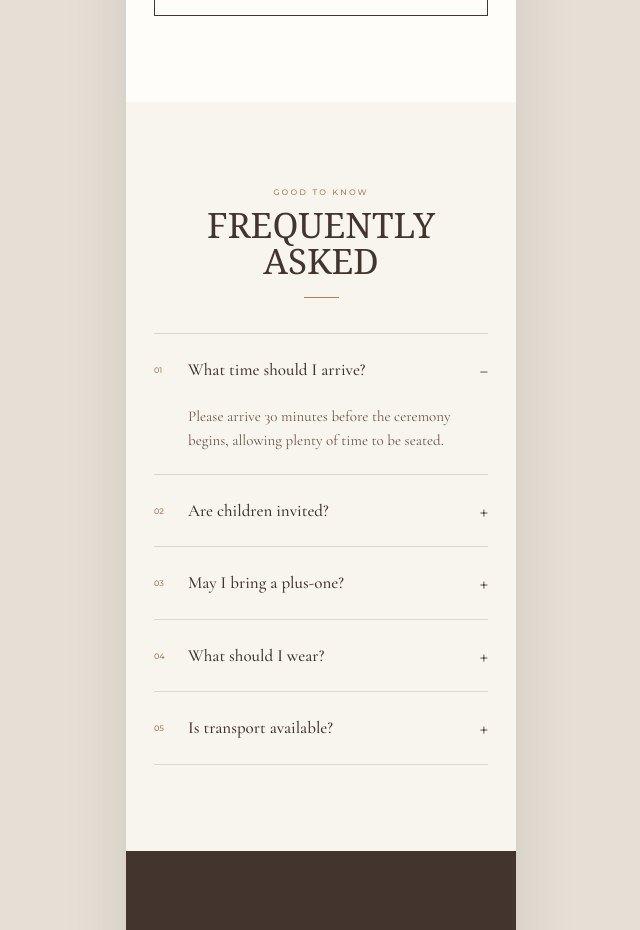
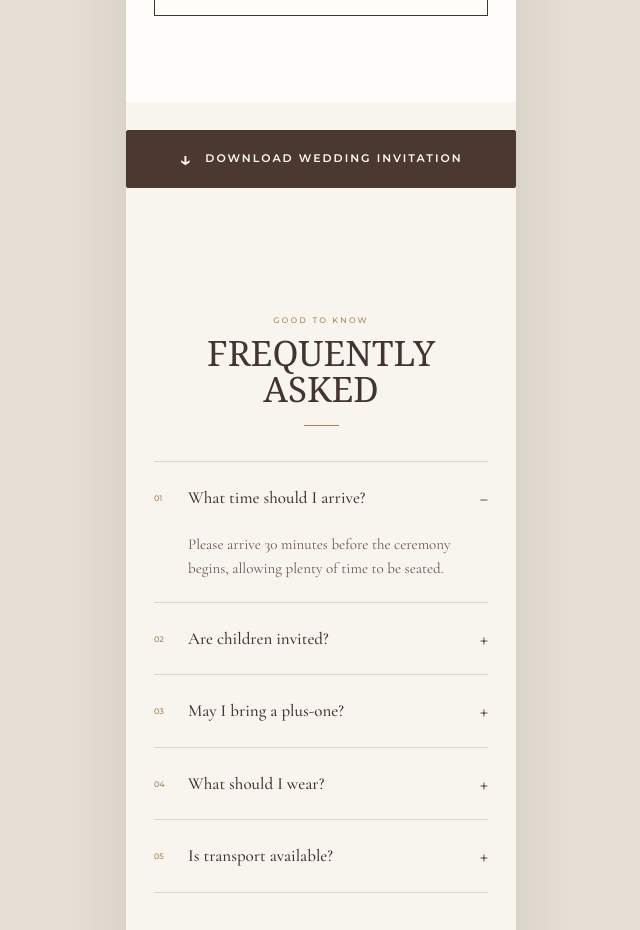
Before and after one commit to Giscard49/isimbiryarsene, a React (Vite) app: page / in a window 1280 px wide. Shown: the part 8300-9230 px from the top of the page, without its empty margins (319-959 px from the left). Built offline with nearby package versions, Linux system fonts and the light colour scheme; the HTML template or start-up script is replaced by a standard one; a web font is replaced by a local one.

Commit message:
invitation download button

```diff
--- a/src/App.tsx
+++ b/src/App.tsx
@@ -11,6 +11,7 @@ import gallery3 from "./assets/gallery3.jpeg";
 import gallery4 from "./assets/gallery4.jpeg";
 import gallery5 from "./assets/gallery5.jpeg";
 import gallery6 from "./assets/gallery6.jpg";
+import invitation from "./assets/invitation.png";
 
 
 
@@ -398,6 +399,17 @@ function App() {
 
         </section>
 
+
+<a
+  href="/src/assets/invitation.png"
+  download="Arsene-and-Isimbi-Wedding-Invitation"
+  className="download-invitation-btn"
+>
+  <span className="download-icon" aria-hidden="true">↓</span>
+  <span>DOWNLOAD WEDDING INVITATION</span>
+</a>
+
+
         <section className="faq section-pad" id="faq">
           <SectionTitle eyebrow="Good to know">Frequently asked</SectionTitle>
           <div className="faq-list">
--- a/src/index.css
+++ b/src/index.css
@@ -290,6 +290,70 @@ footer > p { margin: 0; color: rgba(255,255,255,.7); font-size: 16px; line-heigh
 .faq-answer a[href^="tel:"]:hover {
   color: white;
 }
+
+.download-invitation-btn {
+  display: flex;
+  align-items: center;
+  justify-content: center;
+  gap: 12px;
+  width: 100%;
+  max-width: 440px;
+  min-height: 58px;
+  margin: 28px auto 42px;
+  padding: 16px 22px;
+  box-sizing: border-box;
+
+  background: #4b382e;
+  color: #fffaf3;
+  border: 1px solid #4b382e;
+  border-radius: 2px;
+
+  font-family: var(--sans);
+  font-size: 11px;
+  font-weight: 600;
+  letter-spacing: 2px;
+  text-align: center;
+  text-decoration: none;
+
+  transition: background 0.25s ease, color 0.25s ease,
+    transform 0.25s ease;
+}
+
+.download-invitation-btn:hover {
+  background: transparent;
+  color: #4b382e;
+  transform: translateY(-2px);
+}
+
+.download-icon {
+  font-size: 20px;
+  line-height: 1;
+}
+
+@media (max-width: 480px) {
+  .download-invitation-btn {
+    font-size: 10px;
+    letter-spacing: 1.5px;
+    min-height: 54px;
+    padding: 14px 12px;
+  }
+}
+
+/* Align contact buttons to the left */
+.call-btn,
+.whatsapp-btn {
+  justify-content: center;
+}
+
+/* Keep each contact button group on the left */
+.footer-contact-buttons,
+.contact-buttons {
+  justify-content: flex-start !important;
+  margin-left: 0;
+  margin-right: auto;
+}
+
+
 .footer-contact-buttons {
   display: flex;
   justify-content: center;
```
Also changed, not shown: 1 other file (tests, documents, lock files or other folders).
